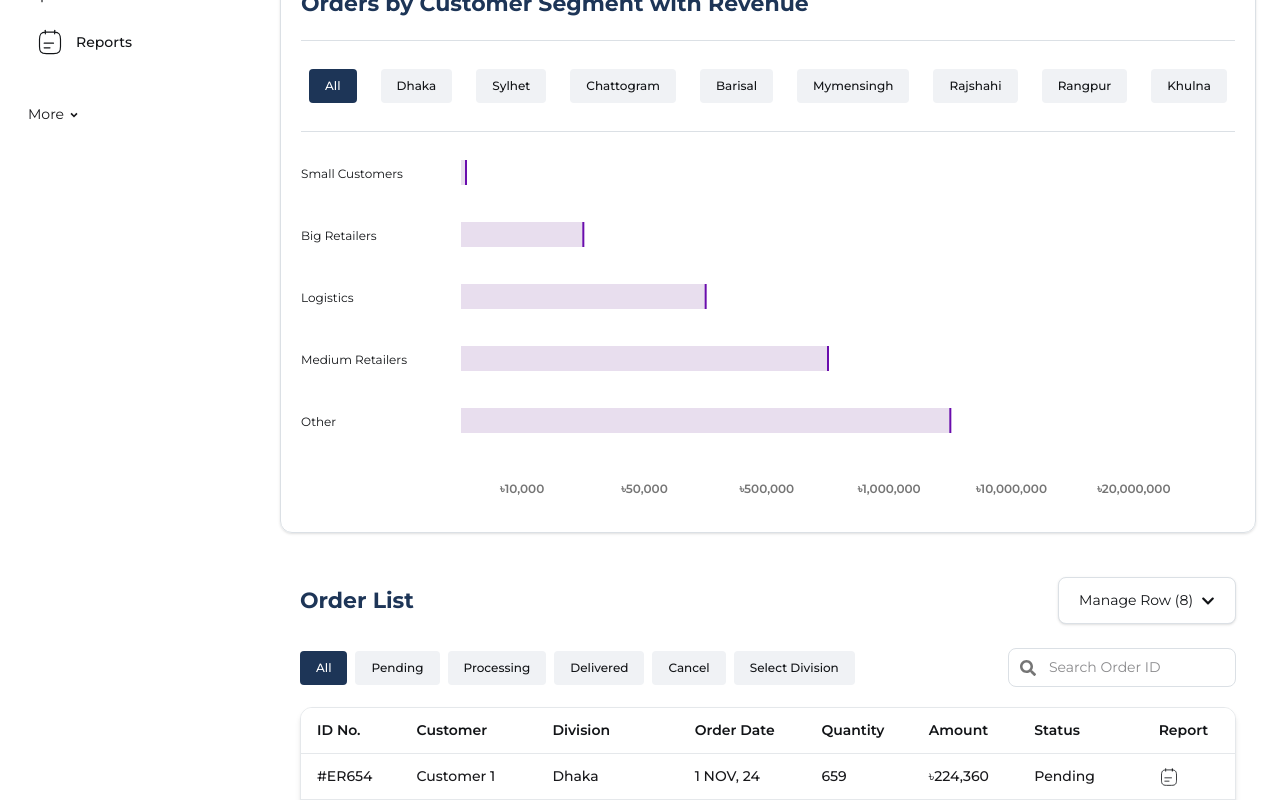
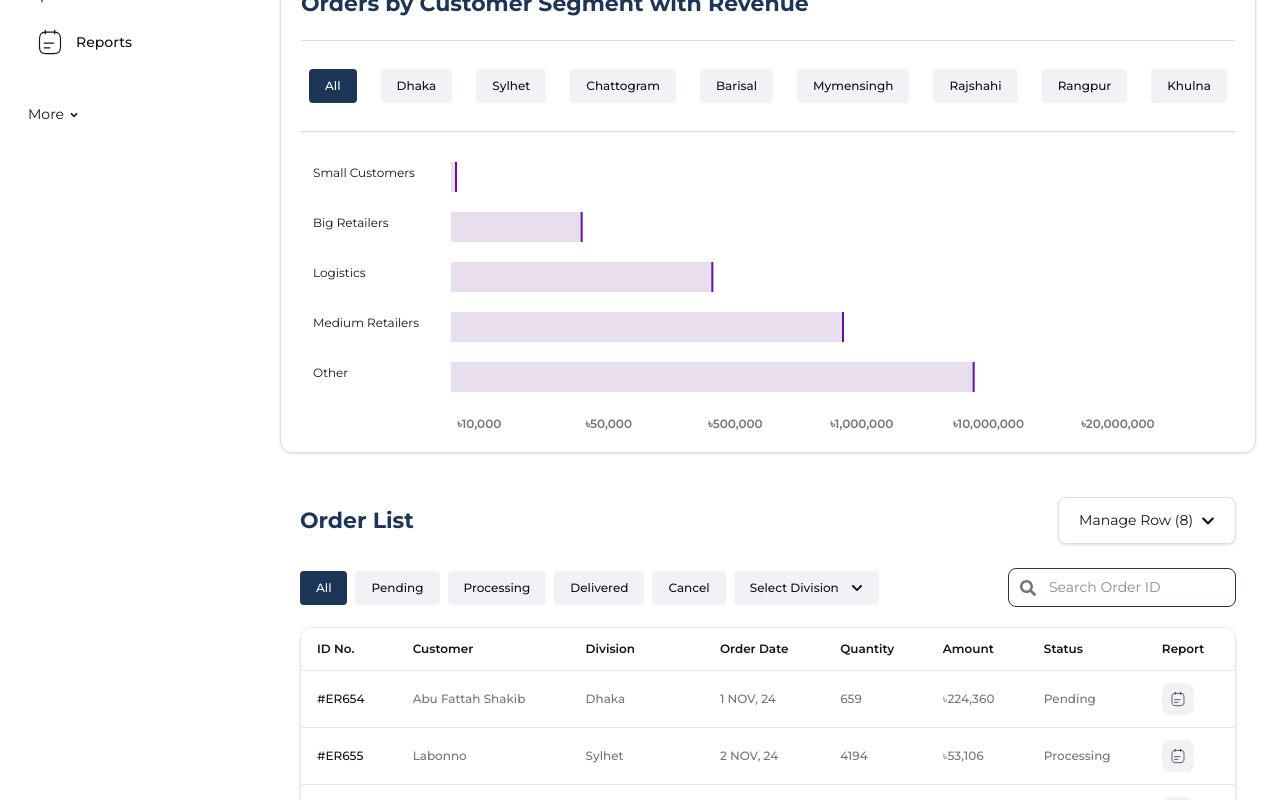
Before and after one commit to abufattahmdshakib/cemex-dashboard, a React (Vite) app: page /Orders in a window 1280 px wide. Shown: the part 400-1200 px from the top of the page. Built offline with nearby package versions, Linux system fonts and the light colour scheme.

Commit message:
add tablecolumns,customerNames chart left padding to Y-axis labels for better readability

```diff
--- a/src/Pages/Dashboard/Dashboardpage/ProfitMargin.jsx
+++ b/src/Pages/Dashboard/Dashboardpage/ProfitMargin.jsx
@@ -62,6 +62,7 @@ const ProfitMargin = () => {
         {/* Manage Row Button with Dropdown */}
         <div className="relative" ref={dropdownRef}>
           <button
+            data-flash
             onClick={() => setDropdownOpen(!dropdownOpen)}
             className="flex items-center shadow-sm gap-2 border-1 border-[#DBE0E5] bg-[#FFFFFF] text-[14px] text-[#121417] px-5 py-3 rounded-[8px]"
           >
@@ -102,7 +103,7 @@ const ProfitMargin = () => {
             className={`px-4 py-2 rounded text-[12px] font-[500] ${selectedCity === city
               ? "bg-[#1D3557] text-white border-[#1D3557]"
               : "bg-[#F0F2F5] text-[#121417] border-[#F0F2F5]"
-            }`}
+              }`}
           >
             {city}
           </button>
@@ -133,7 +134,7 @@ const ProfitMargin = () => {
                     className={`px-4 py-3 border-b border-[#E5E8EB] text-[14px] font-[500] ${col.key === "segment"
                       ? "text-[#121417]"
                       : "text-[#757575]"
-                    }`}
+                      }`}
                   >
                     {col.key === "revenue" || col.key === "costs" || col.key === "profit"
                       ? `৳${row[col.key].toLocaleString()}`
--- a/src/Pages/Orders/OrderList.jsx
+++ b/src/Pages/Orders/OrderList.jsx
@@ -1,19 +1,24 @@
 import React, { useState } from "react";
-import { FaSearch, FaChevronLeft, FaChevronRight, FaChevronDown } from "react-icons/fa";
+import { FaSearch, FaChevronLeft, FaChevronRight, FaChevronDown, FaList } from "react-icons/fa";
 import { tableColumns, orderData, orderStatuses } from "./OrderTableData";
 import ManageRowDropdown from "./ManageRowDropdown";
 
 const OrderList = () => {
     const [resultsDropdownOpen, setResultsDropdownOpen] = useState(false);
     const [selectedStatus, setSelectedStatus] = useState("All");
+    const [selectedDivision, setSelectedDivision] = useState("");
+    const [divisionDropdownOpen, setDivisionDropdownOpen] = useState(false);
     const [searchTerm, setSearchTerm] = useState("");
     const [currentPage, setCurrentPage] = useState(1);
     const [resultsPerPage, setResultsPerPage] = useState(10);
 
+    const divisions = ["Dhaka", "Sylhet", "Chattogram", "Barisal", "Mymensingh", "Rajshahi", "Rangpur", "Khulna"];
+
     // Filtered & searched data
     const filteredData = orderData
-        .filter((order) => selectedStatus === "All" || order.status === selectedStatus)
-        .filter((order) => order.orderId.toLowerCase().includes(searchTerm.toLowerCase()));
+        .filter(order => selectedStatus === "All" || order.status === selectedStatus)
+        .filter(order => selectedDivision ? order.division === selectedDivision : true)
+        .filter(order => order.orderId.toLowerCase().includes(searchTerm.toLowerCase()));
 
     // Pagination
     const totalPages = Math.ceil(filteredData.length / resultsPerPage);
@@ -38,29 +43,66 @@ const OrderList = () => {
             {/* Header */}
             <div className="flex justify-between items-center mb-6">
                 <h1 className="text-[22px] text-[#1D3557] font-[700]">Order List</h1>
-                <ManageRowDropdown /> {/* Use the new component here */}
+                <ManageRowDropdown />
             </div>
 
             {/* Filters */}
             <div className="flex flex-wrap gap-2 mb-5 items-center">
-                {orderStatuses.map((status) => (
+                {orderStatuses.map((status) => {
+                    if (status === "Select Division") {
+                        return (
+                            <div key={status} className="relative">
+                                <button
+                                    data-flash
+                                    onClick={() => setDivisionDropdownOpen(prev => !prev)}
+                                    className="flex items-center gap-2 px-4 py-2 rounded text-[12px] font-[500] bg-[#F0F2F5] text-[#121417] hover:bg-gray-200"
+                                >
+                                    {selectedDivision || "Select Division"}
+                                    <FaChevronDown
+                                        className={`ml-1 transition-transform duration-300 ${divisionDropdownOpen ? "rotate-180" : ""}`}
+                                    />
+                                </button>
+                                {divisionDropdownOpen && (
+                                    <ul className="absolute mt-2 w-40 bg-white border border-[#DBE0E5] rounded-[8px] shadow-lg z-10">
+                                        {divisions.map((div) => (
+                                            <li
+                                                key={div}
+                                                onClick={() => {
+                                                    setSelectedDivision(div);
+                                                    setDivisionDropdownOpen(false);
+                                                    setCurrentPage(1);
+                                                }}
+                                                className="px-4 py-2 cursor-pointer hover:bg-[#1D3557] hover:text-white"
+                                            >
+                                                {div}
+                                            </li>
+                                        ))}
+                                    </ul>
+                                )}
+                            </div>
+                        );
+                    }
+
+                    return (
                         <button
                             data-flash
                             key={status}
                             onClick={() => { setSelectedStatus(status); setCurrentPage(1); }}
-                        className={`px-4 py-2 rounded text-[12px] font-[500] ${selectedStatus === status ? "bg-[#1D3557] text-white" : "bg-[#F0F2F5] text-[#121417]"}`
-                        }
+                            className={`px-4 py-2 rounded text-[12px] font-[500] ${selectedStatus === status ? "bg-[#1D3557] text-white" : "bg-[#F0F2F5] text-[#121417]"}`}
                         >
                             {status}
                         </button>
-                ))}
+                    );
+                })}
+
+                {/* Search input */}
                 <div data-flash className="relative ml-auto">
                     <input
                         type="text"
                         placeholder="Search Order ID"
                         value={searchTerm}
                         onChange={(e) => { setSearchTerm(e.target.value); setCurrentPage(1); }}
-                        className="pl-10 pr-4 py-2 border rounded-[8px] border-[#DBE0E5] text-[14px]"
+                        className="pl-10 pr-4 py-2 border rounded-[8px] border-[#1D3557] text-[14px]"
                     />
                     <FaSearch className="absolute left-3 top-1/2 transform -translate-y-1/2 text-[#757575]" />
                 </div>
@@ -72,7 +114,7 @@ const OrderList = () => {
                     <thead>
                         <tr className="bg-white text-left">
                             {tableColumns.map((col) => (
-                                <th key={col.key} className="px-4 py-3 border-b border-[#E5E8EB] text-[#121417] text-[14px] font-[600]">
+                                <th key={col.key} className="px-4 py-3 border-b border-[#E5E8EB] text-[#121417] text-[12px] font-[600]">
                                     {col.label}
                                 </th>
                             ))}
@@ -82,53 +124,55 @@ const OrderList = () => {
                         {currentData.map((row) => (
                             <tr key={row.orderId} className="hover:bg-gray-50">
                                 {tableColumns.map((col) => (
-                                    <td key={col.key} className="px-4 py-3 border-b border-[#E5E8EB] text-[14px] font-[500]">
-                                        {col.key === "amount"
-                                            ? `৳${row[col.key].toLocaleString()}`
-                                            : col.key === "report"
-                                                ? <img src={row[col.key]} alt="report" className="w-5 h-5" />
-                                                : row[col.key]
-                                        }
+                                    <td
+                                        key={col.key}
+                                        className={`px-4 py-3 border-b border-[#E5E8EB] text-[12px] font-[500] ${col.key === "orderId" ? "text-[#121417]" : "text-[#757575]"
+                                            }`}
+                                    >
+                                        {col.key === "amount" ? (
+                                            `৳${row[col.key].toLocaleString()}`
+                                        ) : col.key === "report" ? (
+                                            <div className="bg-[#F0F2F5] rounded-[8px] p-2 flex items-center justify-center w-8 h-8">
+                                                <img src={row[col.key]} alt="report" className="w-8 h-8" />
+                                            </div>
+                                        ) : (
+                                            row[col.key]
+                                        )}
                                     </td>
                                 ))}
                             </tr>
                         ))}
                     </tbody>
+
                 </table>
             </div>
 
             {/* Pagination */}
             <div className="flex justify-between items-center mt-4 text-[14px]">
                 <div className="flex items-center gap-1">
-                    {/* Back button */}
                     <button
                         data-flash
                         onClick={() => setCurrentPage((p) => Math.max(1, p - 1))}
                         disabled={currentPage === 1}
-                        className={`px-3 py-1 flex items-center text-[#626262] border rounded-l-[6px] border-[#DBE0E5] hover:bg-gray-100 ${currentPage === 1 ? "opacity-50 cursor-not-allowed" : ""
-                            }`}
+                        className={`px-3 py-1 flex items-center text-[#626262] border rounded-l-[6px] border-[#DBE0E5] hover:bg-gray-100 ${currentPage === 1 ? "opacity-50 cursor-not-allowed" : ""}`}
                     >
                         <FaChevronLeft className="text-[#757575]" />
                         Back
                     </button>
 
-                    {/* Page numbers */}
                     {visiblePages.map((page) => (
                         <button
                             data-flash
                             key={page}
                             onClick={() => setCurrentPage(page)}
-                            className={`py-1 px-2 text-[14px] text-[#121417] border rounded-[8px] border-[#DBE0E5] hover:bg-gray-100 ${page === currentPage ? "bg-[#1D3557] text-white" : "bg-[#FFFFFF] text-[#121417]"
-                                }`}
+                            className={`py-1 px-2 text-[14px] text-[#121417] border rounded-[8px] border-[#DBE0E5] hover:bg-gray-100 ${page === currentPage ? "bg-[#1D3557] text-white" : "bg-[#FFFFFF] text-[#121417]"}`}
                         >
                             {page}
                         </button>
                     ))}
 
-                    {/* Ellipsis */}
                     {endPage < totalPages && <span className="px-2">…</span>}
 
-                    {/* Last page button */}
                     {endPage < totalPages && (
                         <button
                             data-flash
@@ -139,13 +183,11 @@ const OrderList = () => {
                         </button>
                     )}
 
-                    {/* Next button */}
                     <button
                         data-flash
                         onClick={() => setCurrentPage((p) => Math.min(totalPages, p + 1))}
                         disabled={currentPage === totalPages}
-                        className={`px-3 py-1 flex items-center gap-2 border rounded-r-[8px] border-[#DBE0E5] hover:bg-gray-100 ${currentPage === totalPages ? "opacity-50 cursor-not-allowed" : ""
-                            }`}
+                        className={`px-3 py-1 flex items-center gap-2 border rounded-r-[8px] border-[#DBE0E5] hover:bg-gray-100 ${currentPage === totalPages ? "opacity-50 cursor-not-allowed" : ""}`}
                     >
                         Next
                         <FaChevronRight className="text-[#626262]" />
--- a/src/Pages/Orders/OrderTableData.js
+++ b/src/Pages/Orders/OrderTableData.js
@@ -1,4 +1,3 @@
-// OrderTableData.js
 import note from '../../../src/assets/note.svg';
 
 export const orderStatuses = [
@@ -21,13 +20,25 @@ export const tableColumns = [
     { label: "Report", key: "report" },
 ];
 
-const divisions = ["Dhaka", "Sylhet", "Chattogram", "Barisal", "Mymensingh", "Rajshahi", "Rangpur", "Khulna"];
+const divisions = [
+    "Dhaka", "Sylhet", "Chattogram", "Barisal",
+    "Mymensingh", "Rajshahi", "Rangpur", "Khulna"
+];
+
 const statuses = ["Pending", "Processing", "Delivered", "Cancel"];
+
+const customerNames = [
+    "Abu Fattah Shakib", "Labonno", "Marjia Khondokar", "Tanvir Hasan",
+    "Mehedi Rahman", "Shaila Parveen", "Rafiul Islam", "Priya Saha",
+    "Imran Hossain", "Mitu Chowdhury", "Fahim Ahmed", "Sharmin Akter",
+    "Abdullah Al Noman", "Sadia Yasmin", "Omar Faruk", "Tanjila Khatun",
+    "Zahid Hasan", "Farhana Rahman", "Sakib Al Mahmud", "Jannat Ara"
+];
 
 // Plain data only — use note icon for report
 export const orderData = Array.from({ length: 250 }).map((_, i) => ({
     orderId: `#ER${654 + i}`,
-    customer: `Customer ${i + 1}`,
+    customer: customerNames[i % customerNames.length], // নাম assign
     division: divisions[i % divisions.length],
     orderDate: `${(i % 30) + 1} NOV, 24`,
     quantity: Math.floor(Math.random() * 5000) + 1,
--- a/src/Pages/Orders/ProfitMargin.jsx
+++ b/src/Pages/Orders/ProfitMargin.jsx
@@ -34,8 +34,8 @@ const orderFrequencyData = [
 // Custom YAxis Tick
 const CustomTick = ({ x, y, payload }) => (
   <text
-    x={0}
-    y={y + 5}
+    x={x -130}
+    y={y}
     textAnchor="start"
     fill="#121417"
     fontSize={12}
@@ -52,9 +52,9 @@ const CustomXTick = ({ x, y, payload }) => {
 
   return (
     <text
-      x={x}
-      y={y + 15}
-      textAnchor="middle"
+      x={x -15}
+      y={y}
+      textAnchor="end"
       fill="#757575"
       fontSize={12}
       fontWeight={600}
@@ -84,11 +84,10 @@ const ProfitMargin = () => {
           <button
             key={city}
             onClick={() => setSelectedCity(city)}
-            className={`px-4 py-2 rounded text-[12px] font-[500] ${
-              selectedCity === city
-                ? "bg-[#1D3557] text-white border-[#1D3557]"
-                : "bg-[#F0F2F5] text-[#121417] border-[#F0F2F5]"
-            }`}
+            className={`px-4 py-2 rounded text-[12px] font-[500] ${selectedCity === city
+              ? "bg-[#1D3557] text-white border-[#1D3557]"
+              : "bg-[#F0F2F5] text-[#121417] border-[#F0F2F5]"
+              }`}
           >
             {city}
           </button>
@@ -97,11 +96,11 @@ const ProfitMargin = () => {
 
       {/* Chart */}
       <div className="w-full mx-auto bg-white">
-        <ResponsiveContainer width="100%" height={380}>
+        <ResponsiveContainer width="100%" height={300}>
           <BarChart
             data={orderFrequencyData}
             layout="vertical"
-            margin={{ top: 10, right: 40, left: 10, bottom: 30 }}
+            margin={{ top: 20}}
           >
             {/* YAxis */}
             <YAxis
@@ -142,7 +141,7 @@ const ProfitMargin = () => {
             <Bar
               dataKey="value"
               fill="#E8DEEE"
-              barSize={25}
+              barSize={30}
               minPointSize={5}
               shape={(props) => {
                 const { fill, x, y, width, height } = props;
```
Lines whose indentation alone changed are shown as unchanged.
